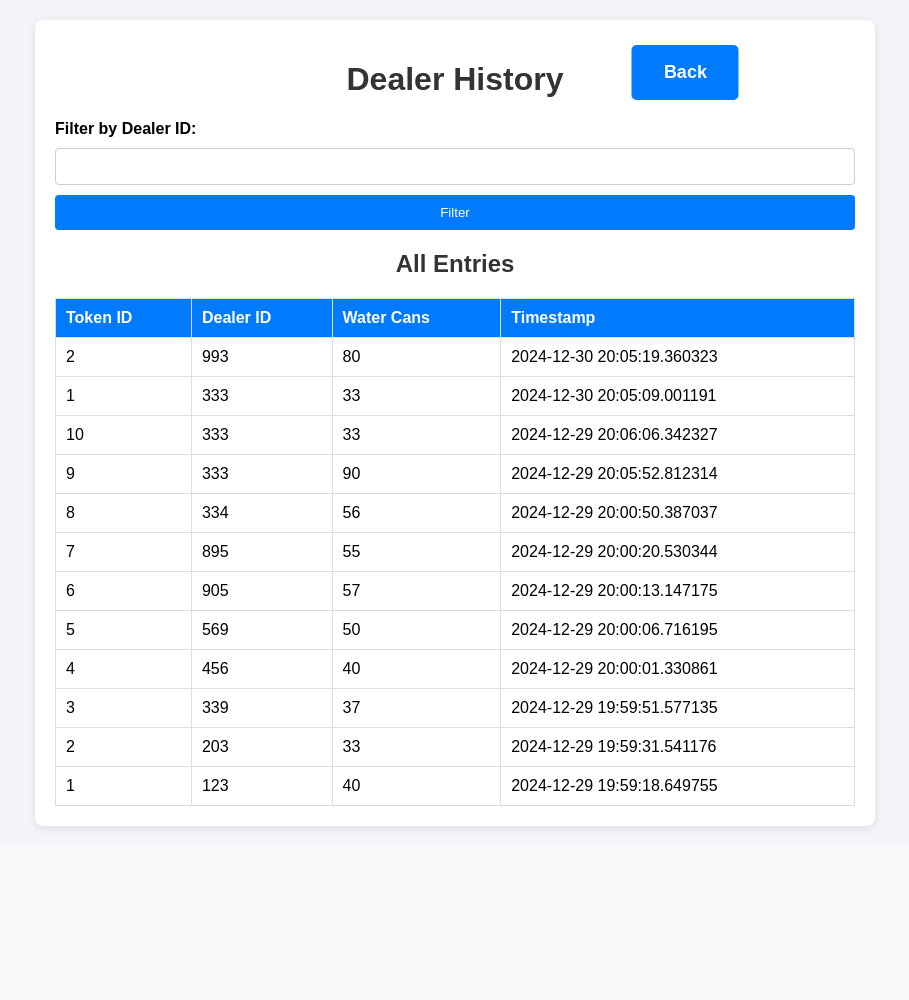
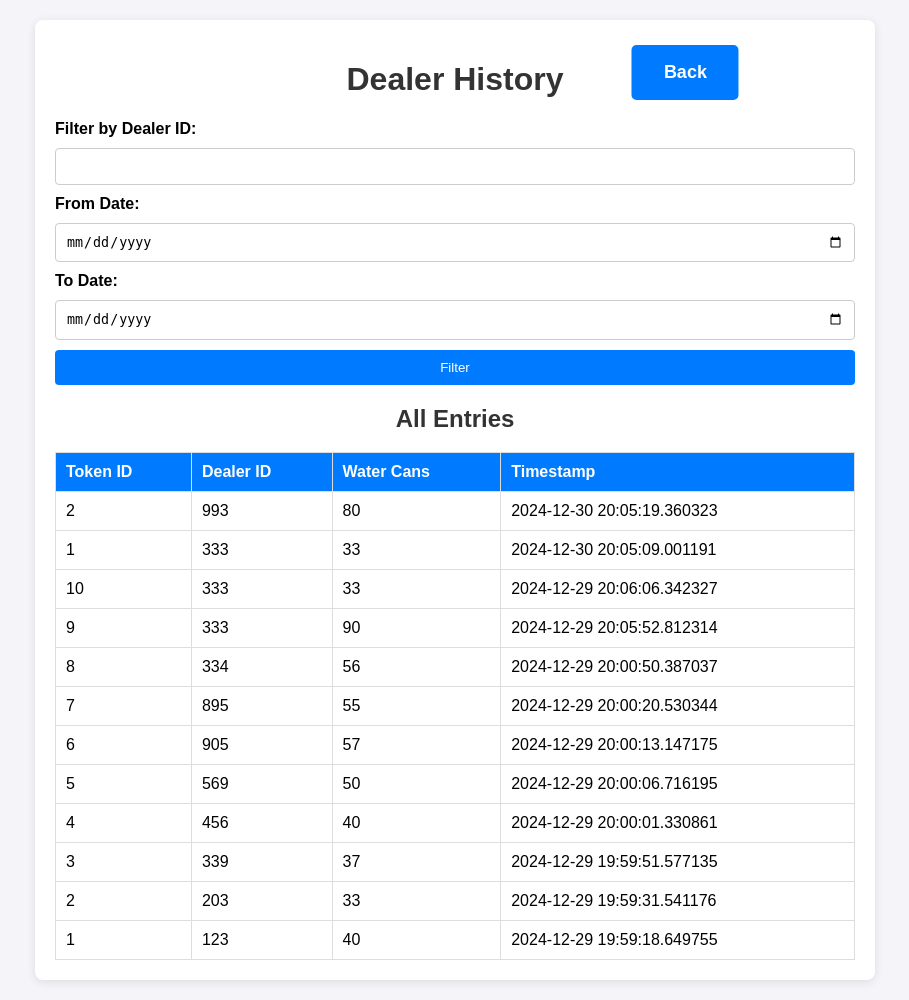
Before and after one commit to gokulhari012/Ticket-Management, a Flask app: page /history in a window 1280 px wide. Shown: the whole page, without its empty margins (185-1094 px from the left). Before the commit the page ends 831 px from the top, so only its background shows below. Run offline with Flask 3, Linux system fonts and the light colour scheme; data comes from the database, SQL or seed files in the repository.

Commit message:
filter options for search

```diff
--- a/app.py
+++ b/app.py
@@ -50,16 +50,36 @@ def add_dealer():
 
     return redirect(url_for('home'))
 
-@app.route('/history', methods=['GET', 'POST'])
+@app.route('/history', methods=['GET'])
 def history():
-    # Filter data if a dealer_id filter is applied
-    dealer_id_filter = request.args.get('dealer_id')
+    # Retrieve filter values from the request arguments
+    dealer_id_filter = request.args.get('dealer_id', '')  # Default is an empty string
+    date_from = request.args.get('date_from', '')
+    date_to = request.args.get('date_to', '')
+
+    # Start a query to fetch data from the database
+    query = Dealer.query
+
+    # Apply filters if provided
     if dealer_id_filter:
-        filtered_data = Dealer.query.filter_by(dealer_id=dealer_id_filter).all()
-    else:
-        filtered_data = Dealer.query.order_by(Dealer.timestamp.desc()).all()
+        query = query.filter(Dealer.dealer_id == dealer_id_filter)
 
-    return render_template('history.html', data=filtered_data)
+    if date_from:
+        date_from_dt = datetime.strptime(date_from, '%Y-%m-%d')
+        query = query.filter(Dealer.timestamp >= date_from_dt)
+
+    if date_to:
+        date_to_dt = datetime.strptime(date_to, '%Y-%m-%d')
+        query = query.filter(Dealer.timestamp <= date_to_dt)
+
+    # Fetch filtered data
+    filtered_data = query.order_by(Dealer.timestamp.desc()).all()
+
+    # Render the history template and pass the filters to retain their values
+    return render_template('history.html', data=filtered_data,
+                           dealer_id=dealer_id_filter,
+                           date_from=date_from,
+                           date_to=date_to)
 
 if __name__ == '__main__':
     # Initialize the database (create tables)
--- a/templates/history.html
+++ b/templates/history.html
@@ -1,4 +1,3 @@
-
 <!-- history.html -->
 <!DOCTYPE html>
 <html lang="en">
@@ -13,10 +12,18 @@
         <h1>Dealer History</h1>
         <form method="GET" class="form">
             <label for="dealer_id">Filter by Dealer ID:</label>
-            <input type="text" id="dealer_id" name="dealer_id">
+            <input type="text" id="dealer_id" name="dealer_id" value="{{ dealer_id }}">
+
+            <label for="date_from">From Date:</label>
+            <input type="date" id="date_from" name="date_from" value="{{ date_from }}">
+
+            <label for="date_to">To Date:</label>
+            <input type="date" id="date_to" name="date_to" value="{{ date_to }}">
+
             <button type="submit" class="btn">Filter</button>
         </form>
         <a href="/" class="back">Back</a>
+
         <h2>All Entries</h2>
         <table>
             <thead>
```
